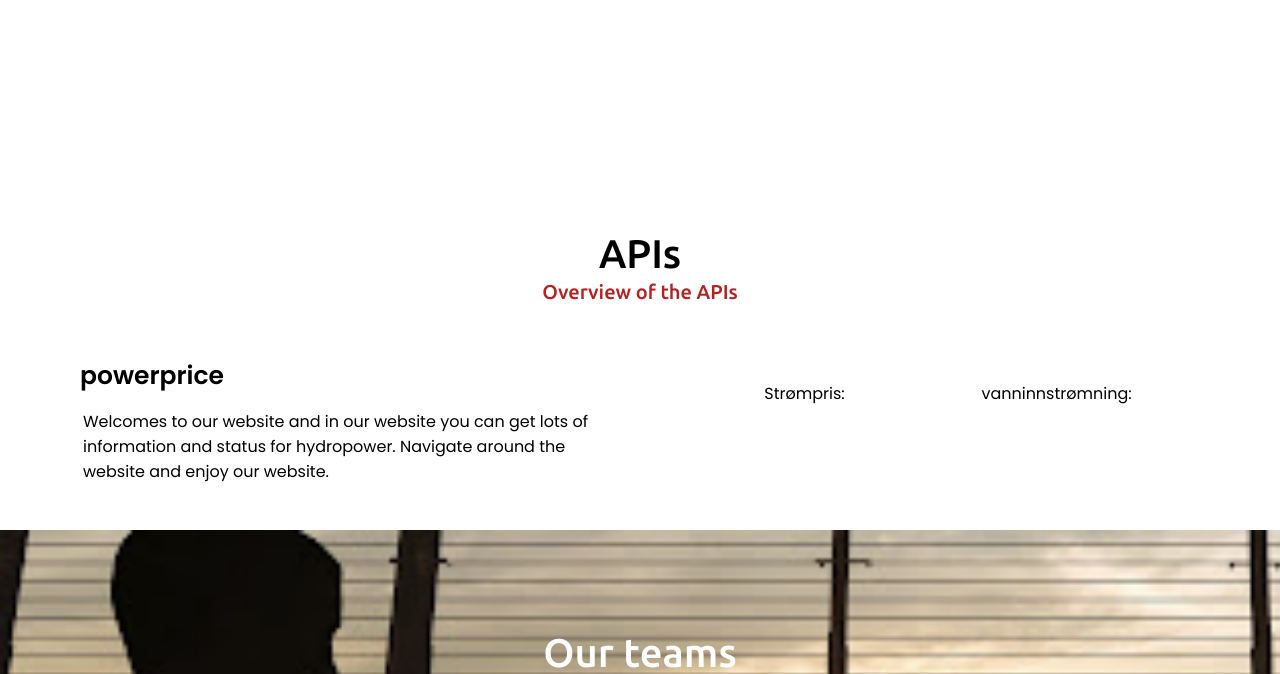
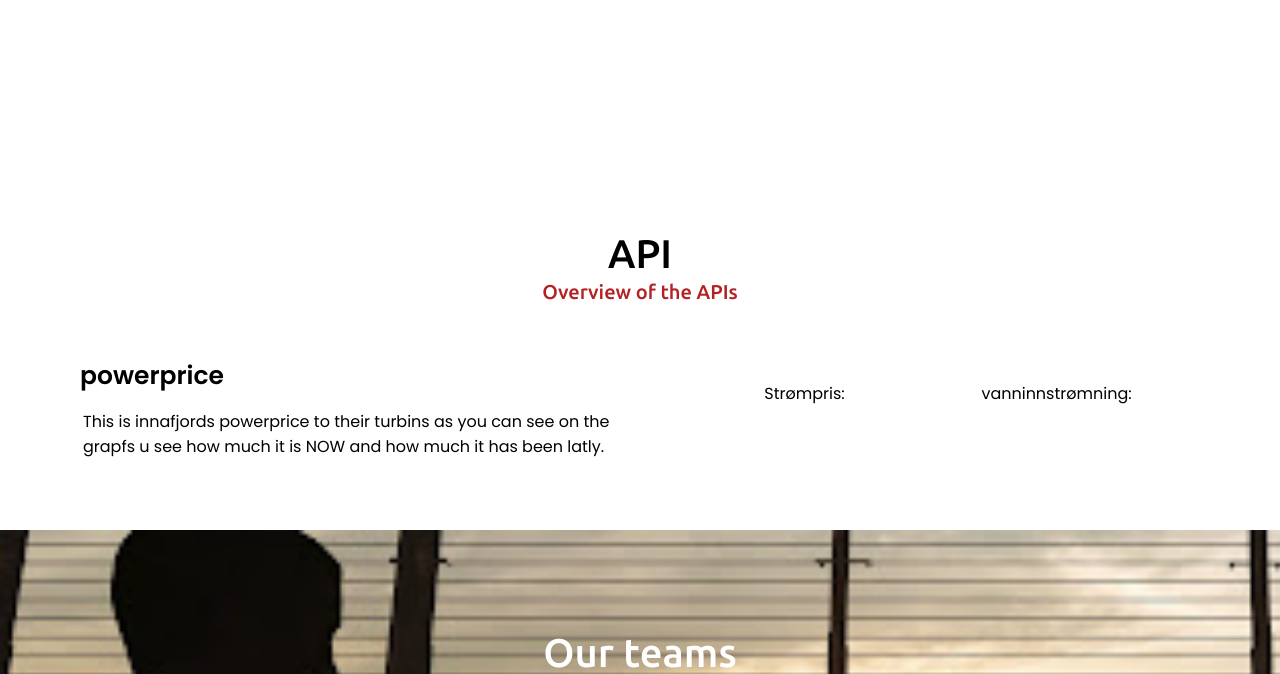
Before and after one commit to MarcusKildal/paven.as-bouve, a PHP site: page /main.php in a window 1280 px wide. Shown: the part 1455-2129 px from the top of the page. Run offline with PHP 8.4, Linux system fonts and the light colour scheme; the visitor is signed in with stand-in values (Sample User, id 1); some libraries are stand-ins or nearby versions.

Commit message:
endre text

```diff
--- a/PHP&CSS&JS-filer/main.php
+++ b/PHP&CSS&JS-filer/main.php
@@ -173,15 +173,15 @@ if(empty($_SESSION["id"])) {
 
   <div class="max-width">
 
-    <h2 class="api-title">APIs</h2>
+    <h2 class="api-title">API</h2>
 
     <div class="api-at">
 
 
 
       <div class="api-right">
-        <div class="api-text">powerprice<span class="typing-2"></span></div>
-        <p>Welcomes to our website and in our website you can get lots of information and status for hydropower. Navigate around the website and enjoy our website.</p>
+        <div class="api-text">powerprice<span></span></div>
+        <p>This is innafjords powerprice to their turbins as you can see on the grapfs u see how much it is NOW and how much it has been latly.</p>
       </div>
         Strømpris: <span id="eksempelPlassForStrompris"></span>
         vanninnstrømning: <span id="vanninnstrømning"></span>
```
